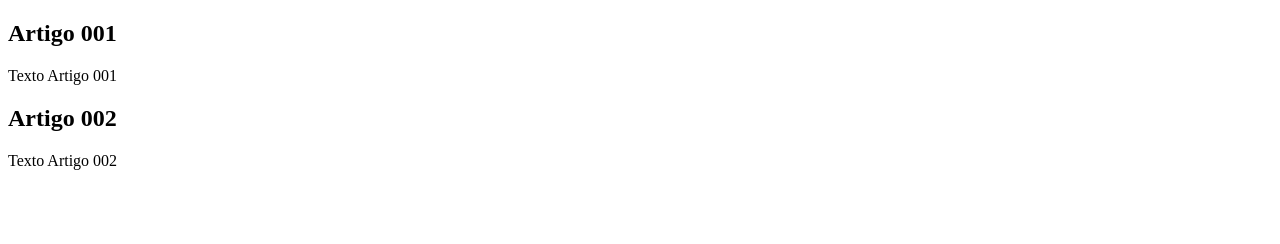
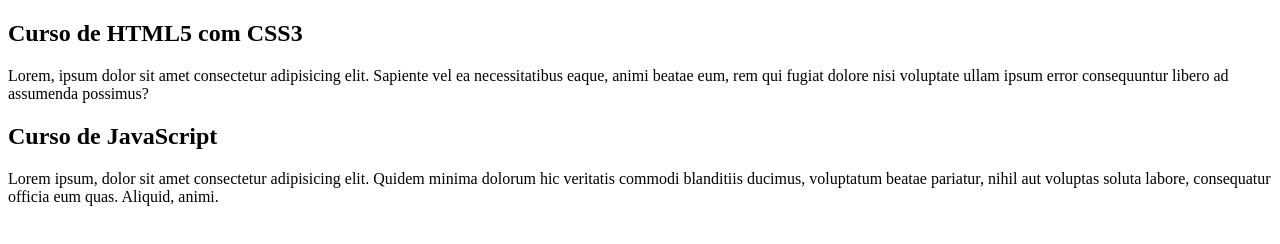
Before and after one commit to ElinayDH/projeto-site-curso-em-video, a plain HTML site: page index.html in a window 1280 px wide. Drawn offline with Linux system fonts and the light colour scheme.

Commit message:
comecei a escrever o conteúdo

```diff
--- a/index.html
+++ b/index.html
@@ -10,16 +10,16 @@
   <main>
     <header>
         <title>
-           <h1>Título do Site</h1>
+           <h1>Cursos Grátis</h1>
         </title>
     </header>
     <article>
-        <h2>Artigo 001 </h2>
-        <p>Texto Artigo 001</p>
+        <h2>Curso de HTML5 com CSS3 </h2>
+        <p>Lorem, ipsum dolor sit amet consectetur adipisicing elit. Sapiente vel ea necessitatibus eaque, animi beatae eum, rem qui fugiat dolore nisi voluptate ullam ipsum error consequuntur libero ad assumenda possimus?</p>
     </article>
     <article>
-        <h2>Artigo 002</h2>
-        <p>Texto Artigo 002</p>
+        <h2>Curso de JavaScript</h2>
+        <p>Lorem ipsum, dolor sit amet consectetur adipisicing elit. Quidem minima dolorum hic veritatis commodi blanditiis ducimus, voluptatum beatae pariatur, nihil aut voluptas soluta labore, consequatur officia eum quas. Aliquid, animi.</p>
     </article>
   </main>
 
```
